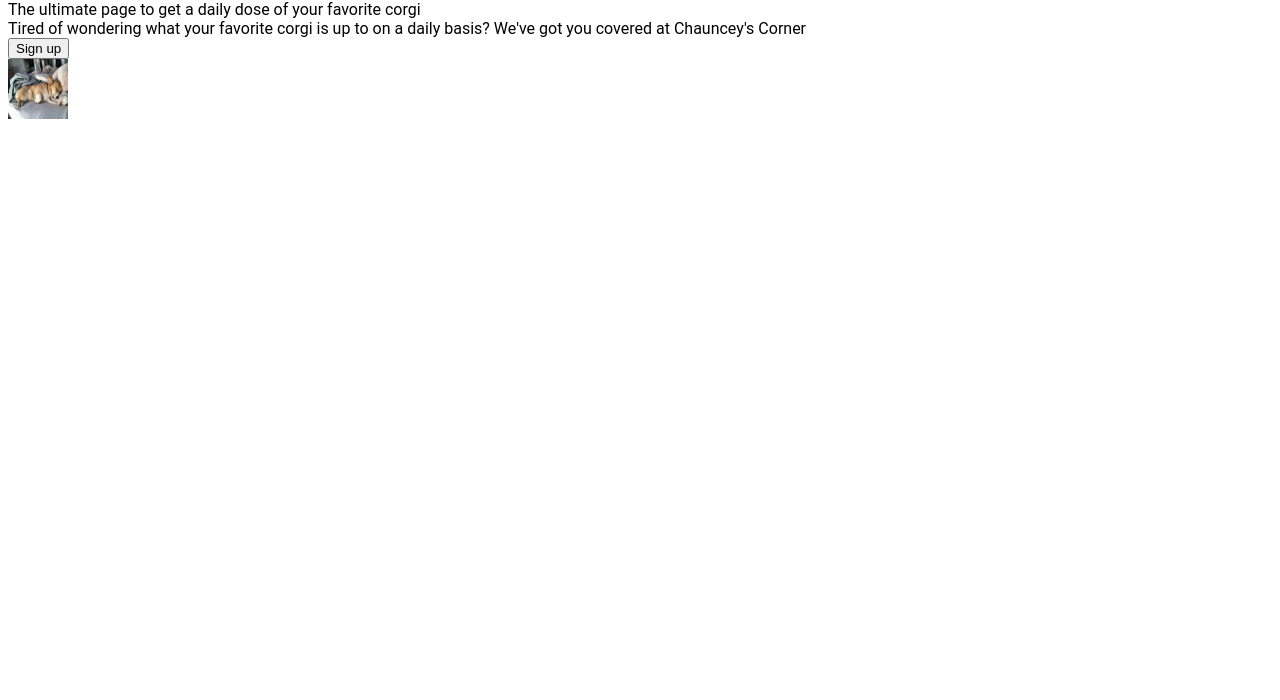
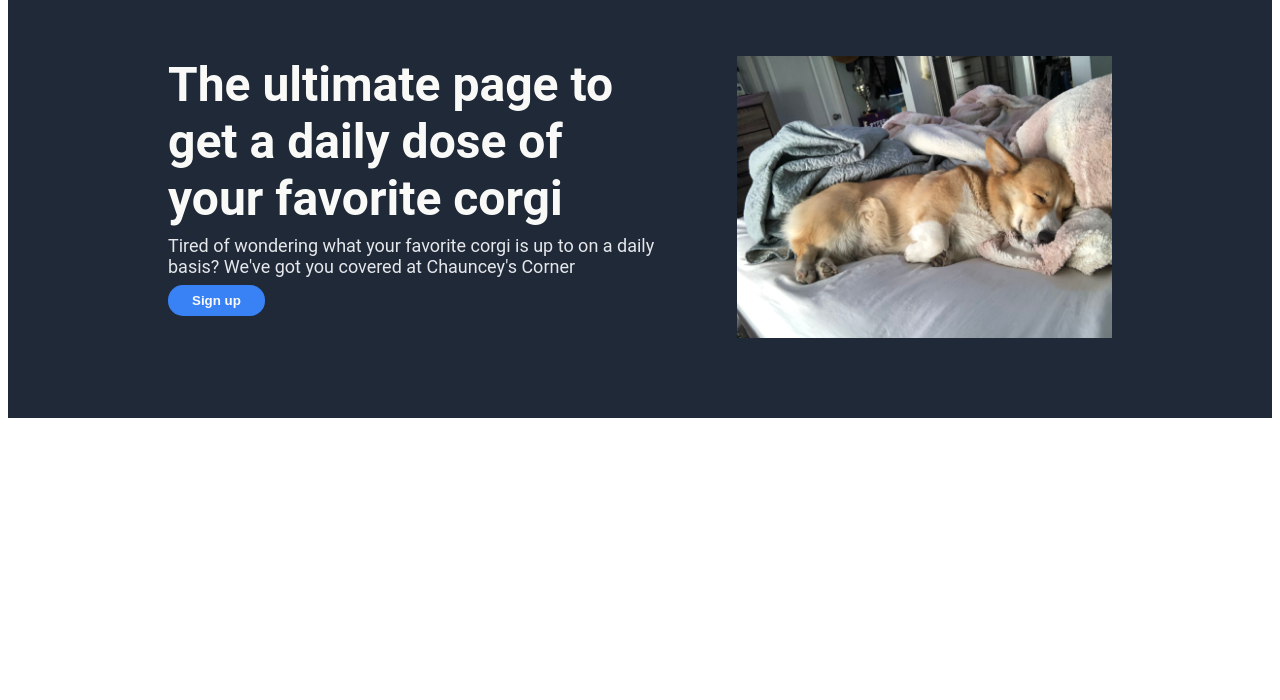
Before and after one commit to seanalexryan/landing-page, a plain HTML site: page index.html in a window 1280 px wide. Shown: the part 100-800 px from the top of the page. Drawn offline with Linux system fonts and the light colour scheme.

Commit message:
Style hero section

```diff
--- a/style.css
+++ b/style.css
@@ -7,10 +7,10 @@ body {
     align-items: center;
     background-color: #1f2937;
     justify-content: space-between;
-    padding: 16px;
+    padding: 8px 160px 0;
 }
 
-img {
+.header img {
     height: 60px;
     width: 60px;
 }
@@ -38,3 +38,36 @@ a {
     display: flex;
     align-items: center;
 }
+
+.hero img {
+    max-width: 375px;
+}
+
+.hero {
+    display: flex;
+    background: #1f2937;
+    justify-content: center;
+    gap: 80px;
+    padding: 80px 160px;
+}
+
+button {
+    padding: 8px 24px;
+    background-color: #3882f6;
+    border-radius: 15px;
+    color: #F9FAF8;
+    font-weight: bold;
+    border: none;
+}
+.title {
+    font-size: 48px;
+    font-weight: bolder;
+    color: #F9FAF8;
+    padding-bottom: 8px;
+}
+
+.sub-title {
+    font-size: 18px;
+    color: #e5e7eb;
+    padding-bottom: 8px;
+}
```
